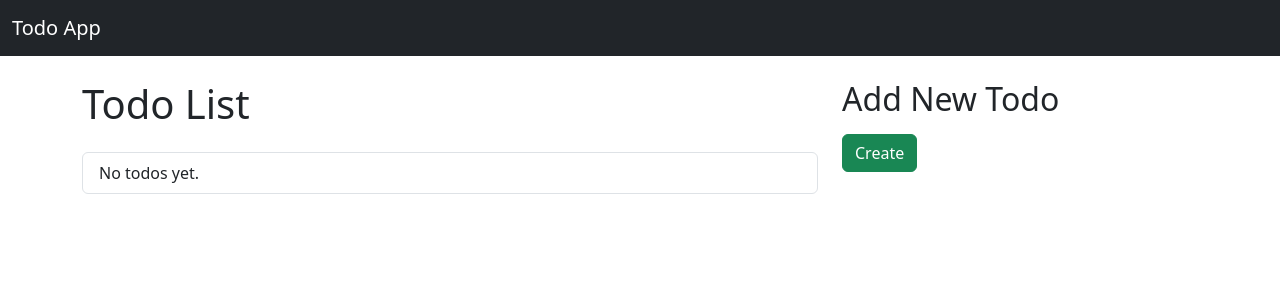
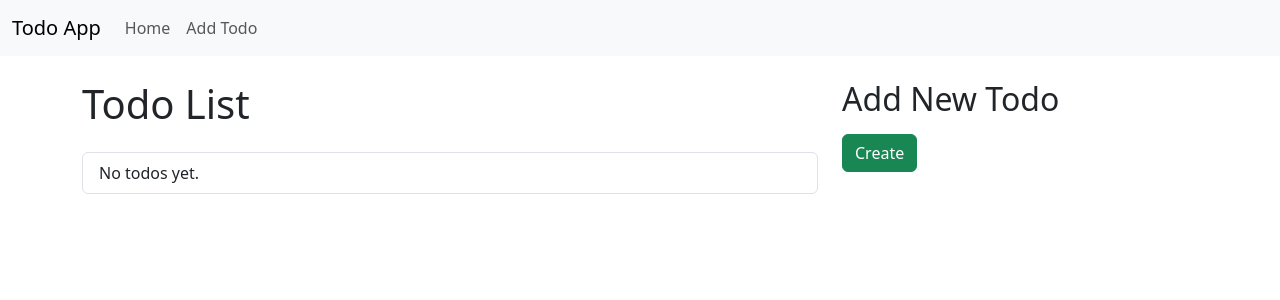
Before and after one commit to moeinforoughi/AIDevTools_Course, a Django app: page / in a window 1280 px wide. Shown: the top 300 px of the page. Run offline with Django 5.2, Linux system fonts and the light colour scheme; data that the repository does not hold is empty.

```diff
--- a/homeworks/homework-1/templates/base.html
+++ b/homeworks/homework-1/templates/base.html
@@ -2,23 +2,29 @@
 <html lang="en">
 <head>
     <meta charset="UTF-8">
-    <title>{% block title %}Todo App{% endblock %}</title>
-    <meta name="viewport" content="width=device-width, initial-scale=1">
-    <!-- Bootstrap CSS -->
-    <link href="https://cdn.jsdelivr.net/npm/bootstrap@5.3.2/dist/css/bootstrap.min.css" rel="stylesheet">
-    {% block extra_css %}{% endblock %}
+    <meta name="viewport" content="width=device-width, initial-scale=1.0">
+    <title>Todo App</title>
+    <link href="https://cdn.jsdelivr.net/npm/bootstrap@5.3.0/dist/css/bootstrap.min.css" rel="stylesheet">
 </head>
 <body>
-<nav class="navbar navbar-expand-lg navbar-dark bg-dark mb-4">
-  <div class="container-fluid">
-    <a class="navbar-brand" href="{% url 'todo_list' %}">Todo App</a>
-  </div>
-</nav>
-<div class="container">
-    {% block content %}{% endblock %}
-</div>
-<!-- Bootstrap JS -->
-<script src="https://cdn.jsdelivr.net/npm/bootstrap@5.3.2/dist/js/bootstrap.bundle.min.js"></script>
-{% block extra_js %}{% endblock %}
+    <nav class="navbar navbar-expand-lg navbar-light bg-light">
+        <div class="container-fluid">
+            <a class="navbar-brand" href="/">Todo App</a>
+            <div class="collapse navbar-collapse" id="navbarNav">
+                <ul class="navbar-nav">
+                    <li class="nav-item">
+                        <a class="nav-link" href="/">Home</a>
+                    </li>
+                    <li class="nav-item">
+                        <a class="nav-link" href="/add">Add Todo</a>
+                    </li>
+                </ul>
+            </div>
+        </div>
+    </nav>
+    <div class="container mt-4">
+        {% block content %}{% endblock %}
+    </div>
+    <script src="https://cdn.jsdelivr.net/npm/bootstrap@5.3.0/dist/js/bootstrap.bundle.min.js"></script>
 </body>
 </html>
```
